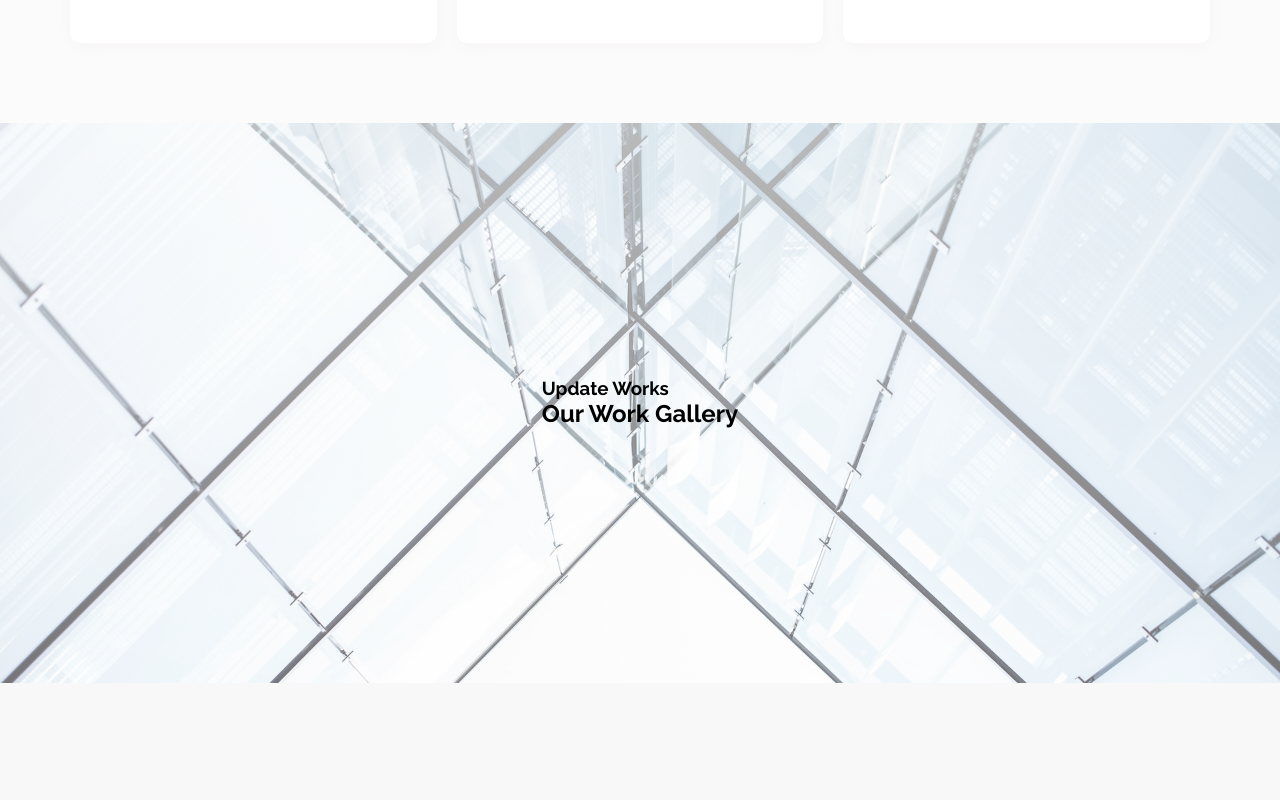
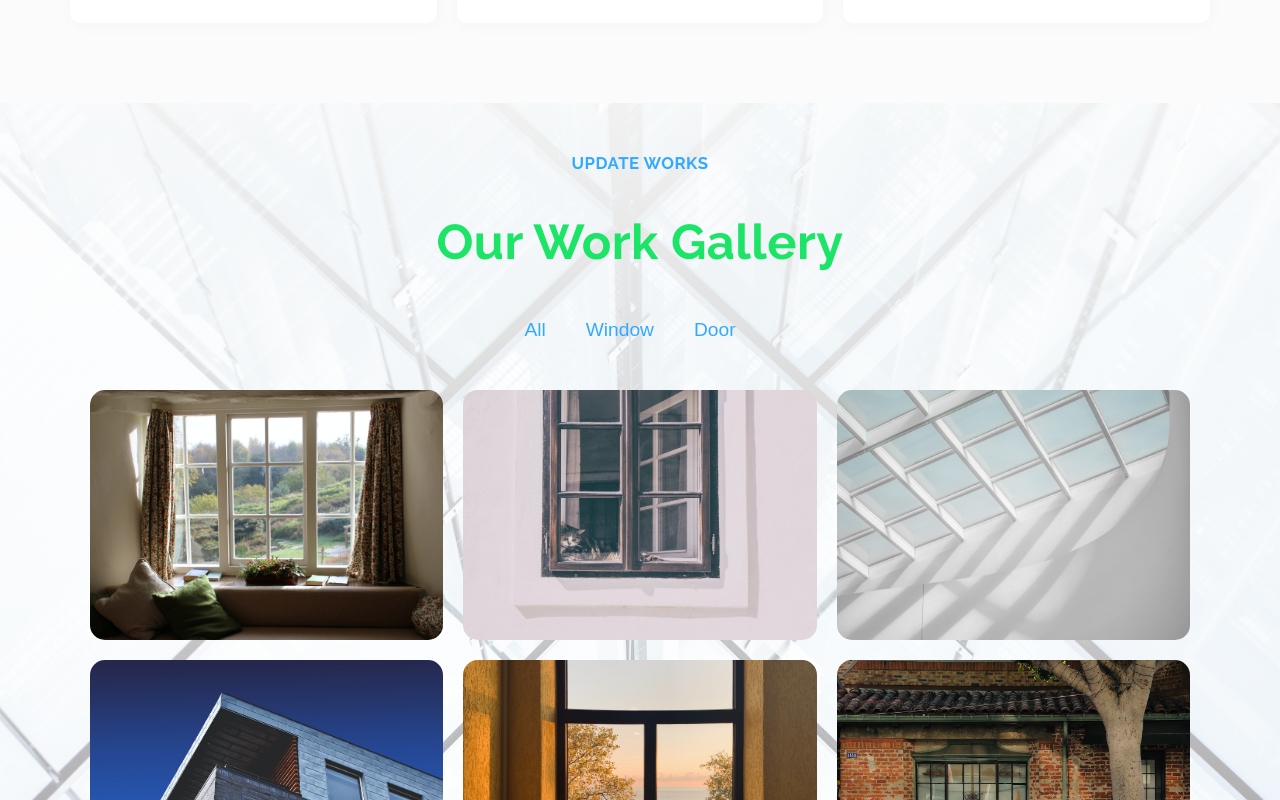
Before and after one commit to Achiekobby/real_estate_landing_page, a React (Create React App) app: page / in a window 1280 px wide. Shown: the part 3500-4300 px from the top of the page. Before the commit the page ends 4187 px from the top, so only its background shows below. Built offline with nearby package versions, Linux system fonts and the light colour scheme.

Commit message:
gallery section has been implemented with filter capabilities

```diff
--- a/src/components/Gallery.jsx
+++ b/src/components/Gallery.jsx
@@ -1,9 +1,33 @@
-import React from 'react'
-import { galleryData } from '../Data/Gallery'
-import galleryBg from "../assets/bg2.jpg"
-import "../scss/Gallery.scss"
+import React, { useState, useEffect } from "react";
+import { galleryData } from "../Data/Gallery";
+import galleryBg from "../assets/bg2.jpg";
+import "../scss/Gallery.scss";
+
+let new_categories = [
+  "All",
+  ...new Set(galleryData.map((category) => category.category)),
+];
 
 const Gallery = () => {
+  const [categories, setCategories] = useState([]);
+  const [gallery, setGallery] = useState(galleryData);
+  const [isActive, setIsActive] = useState(false)
+
+  const handleFilter = (category_name) => {
+    if (category_name === "All") {
+      setGallery(galleryData);
+    } else {
+      const new_gallery = galleryData.filter(
+        (data) => data.category === category_name
+      );
+      setGallery(new_gallery);
+    }
+  };
+
+  useEffect(() => {
+    setCategories(new_categories);
+  }, [gallery]);
+
   return (
     <section className="gallery">
       <div className="container">
@@ -17,14 +41,32 @@ const Gallery = () => {
           <div className="heading">
             <h1>Our Work Gallery</h1>
           </div>
+          <div className="filter_buttons">
+            {categories.map((category) => {
+              return (
+                <button
+                  onClick={() => handleFilter(category)}
+                  className={isActive ? 'btn-filter active' : 'btn-filter'}
+                >
+                  {category}
+                </button>
+              );
+            })}
+          </div>
           <div className="gallery_images">
-            <div className="image_card">
-            </div>
+            {gallery.map((data) => {
+              const { id, image } = data;
+              return (
+                <div key={id} className="image_card">
+                  <img src={image} alt="" />
+                </div>
+              );
+            })}
           </div>
         </div>
       </div>
     </section>
-  )
-}
+  );
+};
 
-export default Gallery
+export default Gallery;
--- a/src/scss/Gallery.scss
+++ b/src/scss/Gallery.scss
@@ -1,12 +1,11 @@
-.gallery{
+.gallery {
   width: 100%;
-  height: 70vh;
   display: flex;
   align-items: center;
   justify-content: center;
   position: relative;
 
-  .container{
+  .container {
     width: 100%;
     height: 100%;
     max-width: 1200px;
@@ -16,41 +15,127 @@
     align-items: center;
     justify-content: center;
 
-    .bg_image{
+    .bg_image {
       width: 100%;
-      height:100%;
-      position:absolute;
+      height: 100%;
+      position: absolute;
       top: 0;
       left: 0;
       bottom: 0;
       right: 0;
       z-index: -1;
 
-      &::after{
-        content: '';
-        position:absolute;
+      &::after {
+        content: "";
+        position: absolute;
         top: 0;
         left: 0;
         right: 0;
         bottom: 0;
-        width:100%;
-        height:100%;
+        width: 100%;
+        height: 100%;
         background: linear-gradient(
             180deg,
-            rgba(255, 255, 255, 0.4) 0%,
+            rgba(255, 255, 255, 0.7) 0%,
             rgba(255, 255, 255, 0.4) 100%
           ),
-          linear-gradient(
-            180deg, rgba(255, 255, 255, 0.5) 0%,
-            transparent 100%);
+          linear-gradient(180deg, rgba(255, 255, 255, 0.8) 0%, transparent 100%);
       }
 
-      img{
+      img {
         width: 100%;
         height: 100%;
         object-fit: cover;
         -o-object-fit: cover;
       }
     }
+    .wrapper {
+      width: 100%;
+      height: 100%;
+      padding: 0 20px;
+
+      .topLine {
+        width: 100%;
+        padding: 20px 0;
+        display: flex;
+        align-items: center;
+        justify-content: center;
+
+        h3 {
+          color: #33aaff;
+          text-transform: uppercase;
+          font-size: 1.05rem;
+          font-weight: 700;
+          letter-spacing: 0.03rem;
+        }
+      }
+
+      .heading {
+        width: 100%;
+        padding: 20px 0;
+        display: flex;
+        align-items: center;
+        justify-content: center;
+
+        h1 {
+          color: #1ce466;
+          font-size: 3.05rem;
+          font-weight: 700;
+          letter-spacing: 0.03rem;
+        }
+      }
+
+      .filter_buttons{
+        width: 100%;
+        height: 80px;
+        padding: 20px 0;
+        display: flex;
+        align-items: center;
+        justify-content: center;
+        margin-bottom: 20px;
+
+        .btn-filter{
+          padding: 10px 10px;
+          background: none;
+          border: none;
+          margin-right: 20px;
+          font-size: 1.2rem;
+          text-transform: capitalize;
+          font-weight: 500;
+          color: #33aaff;
+          transition: 0.2s ease-in-out;
+
+          &:hover {
+            transform: scale(1.05);
+            border-bottom: 3px solid #33aaff;
+          }
+
+          &.active{
+            border-bottom: 3px solid #33aaff;
+          }
+        }
+      }
+      .gallery_images{
+        display:grid;
+        grid-template-columns: repeat(3, minmax(150px, 1fr));
+        grid-auto-rows: minmax(150px, 250px);
+        gap: 20px;
+        margin: 20px 0;
+
+        .image_card{
+          width: 100%;
+          height: 100%;
+          border-radius: 10px;
+
+          img{
+            width: 100%;
+            height: 100%;
+            border-radius: 15px;
+            object-fit: cover;
+            -o-object-fit: cover;
+          }
+        }
+      }
+    }
   }
 }
```
